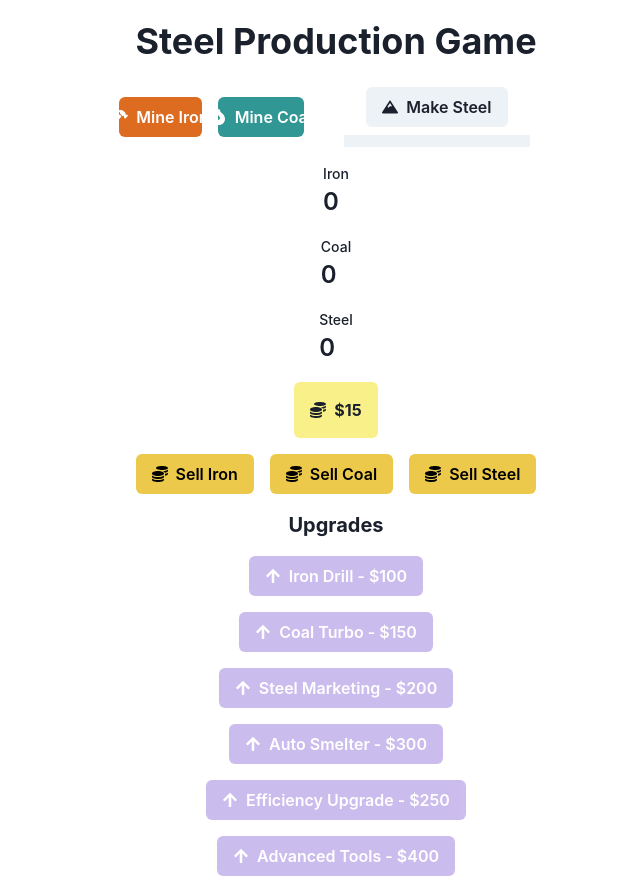
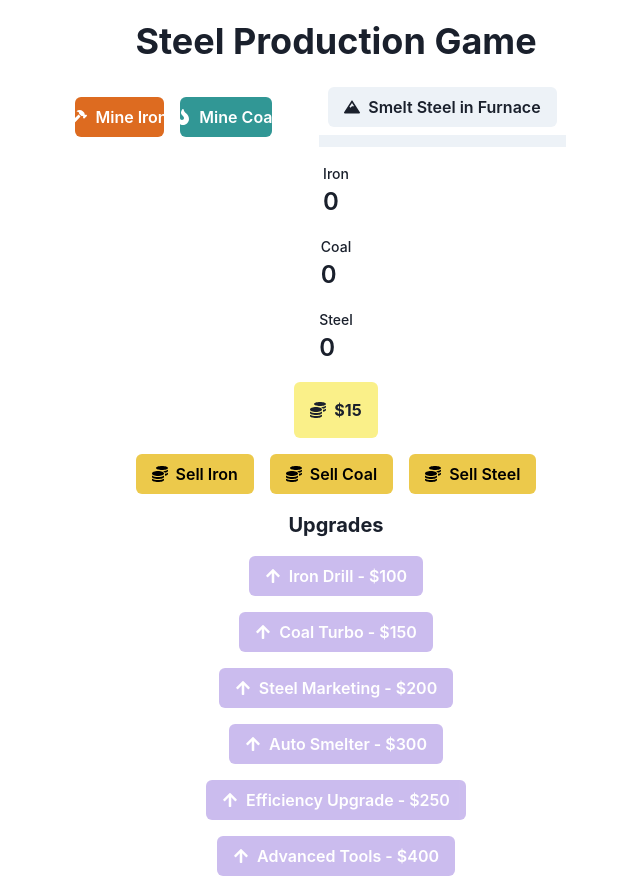
Before and after one commit to GPT-Engineer-App-Dev/steel-maker, a React (Vite) app: page / in a window 1280 px wide. Shown: the whole page, without its empty margins (304-944 px from the left). Built offline with nearby package versions, Linux system fonts and the light colour scheme.

Commit message:
Created a new `Furnace` component to handle the steel smelting process and updated the `Index` page to include this new component.
make it so you smelt steel in a furnace

```diff
--- /dev/null
+++ b/src/components/Furnace.jsx
@@ -0,0 +1,50 @@
+import React, { useState } from "react";
+import { Button, Progress, Stack, useToast } from "@chakra-ui/react";
+import { FaMountain } from "react-icons/fa";
+
+const Furnace = ({ iron, coal, setIron, setCoal, setSteel, steel }) => {
+  const [isMakingSteel, setIsMakingSteel] = useState(false);
+  const [steelProgress, setSteelProgress] = useState(0);
+  const toast = useToast();
+
+  const makeSteel = () => {
+    if (isMakingSteel) return;
+    if (iron >= 2 && coal >= 1) {
+      setIsMakingSteel(true);
+      setSteelProgress(0);
+      const interval = setInterval(() => {
+        setSteelProgress((oldProgress) => {
+          const newProgress = oldProgress + 20;
+          if (newProgress === 100) {
+            clearInterval(interval);
+            setIron(iron - 2);
+            setCoal(coal - 1);
+            setSteel(steel + 1);
+            setIsMakingSteel(false);
+            setSteelProgress(0);
+          }
+          return newProgress;
+        });
+      }, 1000);
+    } else {
+      toast({
+        title: "Not enough resources",
+        description: "You need at least 2 iron and 1 coal to make steel.",
+        status: "error",
+        duration: 2000,
+        isClosable: true,
+      });
+    }
+  };
+
+  return (
+    <Stack spacing={2} width="100%" align="center">
+      <Button leftIcon={<FaMountain />} colorScheme="gray" onClick={makeSteel} isDisabled={isMakingSteel}>
+        Smelt Steel in Furnace
+      </Button>
+      <Progress hasStripe isAnimated value={steelProgress} width="80%" />
+    </Stack>
+  );
+};
+
+export default Furnace;
--- a/src/pages/Index.jsx
+++ b/src/pages/Index.jsx
@@ -6,6 +6,7 @@ import CoalDisplay from "../components/CoalDisplay";
 import { FaHammer, FaFire, FaMountain, FaCoins } from "react-icons/fa";
 import Upgrades from "../components/Upgrades";
 
+import Furnace from "../components/Furnace";
 import SteelDisplay from "../components/SteelDisplay";
 import SellItems from "../components/SellItems";
 
@@ -130,12 +131,7 @@ const Index = () => {
           <Button leftIcon={<FaFire />} colorScheme="teal" onClick={mineCoal}>
             Mine Coal
           </Button>
-          <Stack spacing={2} width="100%" align="center">
-            <Button leftIcon={<FaMountain />} colorScheme="gray" onClick={makeSteel} isDisabled={isMakingSteel}>
-              Make Steel
-            </Button>
-            <Progress hasStripe isAnimated value={steelProgress} width="80%" />
-          </Stack>
+          <Furnace iron={iron} coal={coal} setIron={setIron} setCoal={setCoal} setSteel={setSteel} steel={steel} />
         </Stack>
         <IronDisplay iron={iron} />
         <CoalDisplay coal={coal} />
```
